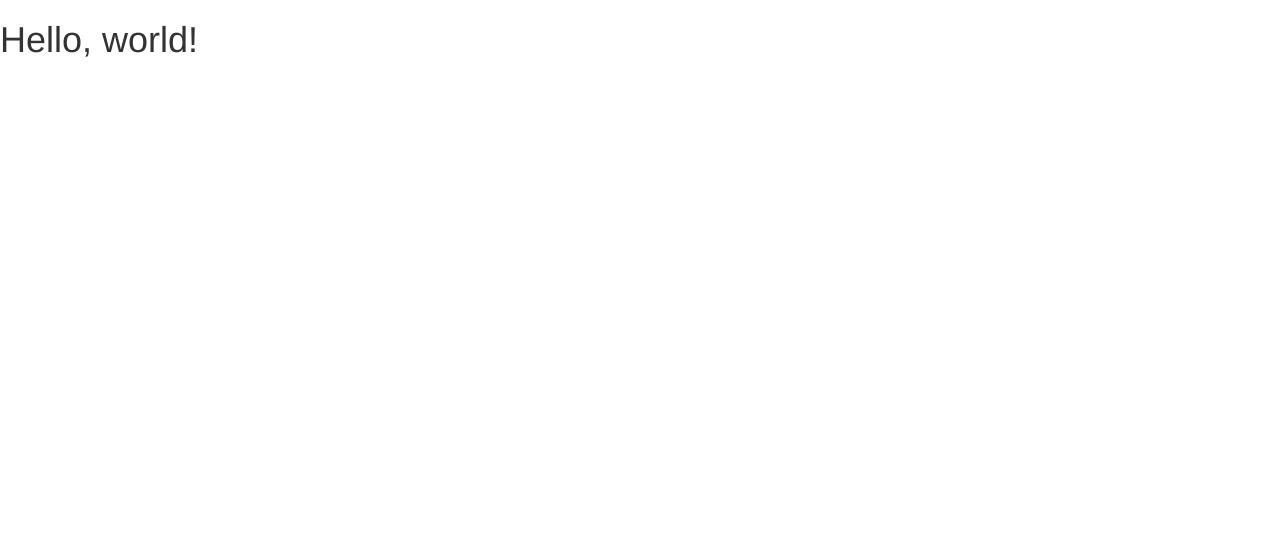
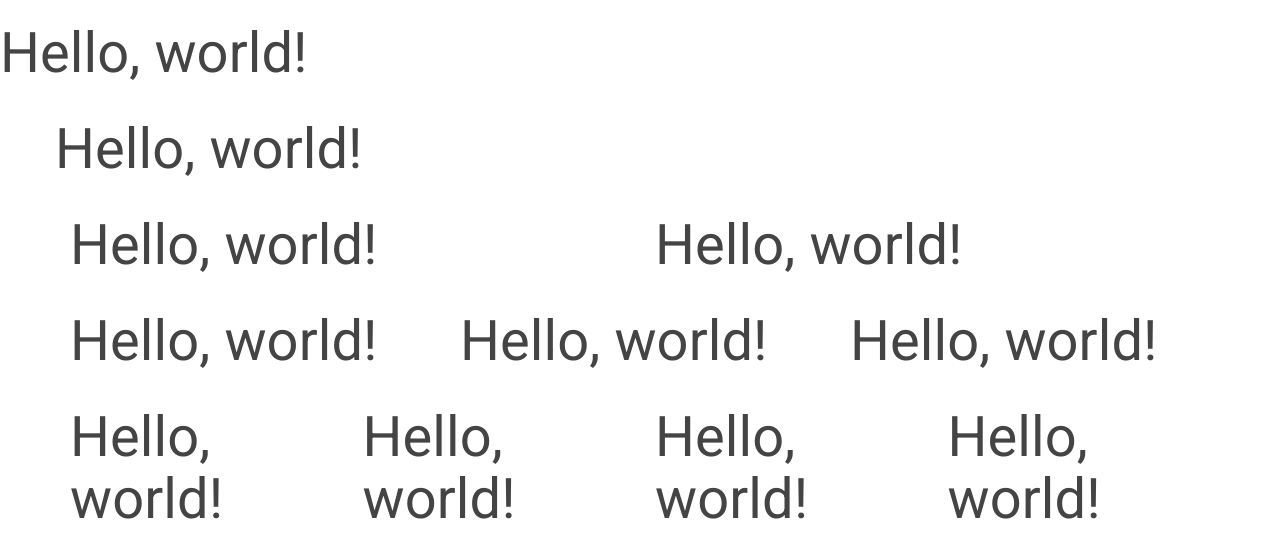
Before and after one commit to kukuhsain/learn-bootstrap-sass, a website: page index.html in a window 1280 px wide. Drawn offline with nearby package versions, Linux system fonts and the light colour scheme.

Commit message:
Update index.html to prepare adding some custom components built using scss

```diff
--- a/index.html
+++ b/index.html
@@ -8,7 +8,7 @@
     <title>Bootstrap 101 Template</title>
 
     <!-- Bootstrap -->
-    <link href="css/bootstrap.css" rel="stylesheet">
+    <link href="css/style.css" rel="stylesheet">
 
     <!-- HTML5 shim and Respond.js for IE8 support of HTML5 elements and media queries -->
     <!-- WARNING: Respond.js doesn't work if you view the page via file:// -->
@@ -19,10 +19,57 @@
   </head>
   <body>
     <h1>Hello, world!</h1>
+    <div class="container">
+
+      <!-- Single row single column -->
+      <div class="row">
+        <h1>Hello, world!</h1>
+      </div>
+
+      <!-- 1 row 2 columns -->
+      <div class="row">
+        <div class="col-md-6">
+          <h1>Hello, world!</h1>
+        </div>
+        <div class="col-md-6">
+          <h1>Hello, world!</h1>
+        </div>
+      </div>
+
+      <!-- 1 row 3 columns -->
+      <div class="row">
+        <div class="col-md-4">
+          <h1>Hello, world!</h1>
+        </div>
+        <div class="col-md-4">
+          <h1>Hello, world!</h1>
+        </div>
+        <div class="col-md-4">
+          <h1>Hello, world!</h1>
+        </div>
+      </div>
+
+      <!-- 1 row 4 columns -->
+      <div class="row">
+        <div class="col-md-3">
+          <h1>Hello, world!</h1>
+        </div>
+        <div class="col-md-3">
+          <h1>Hello, world!</h1>
+        </div>
+        <div class="col-md-3">
+          <h1>Hello, world!</h1>
+        </div>
+        <div class="col-md-3">
+          <h1>Hello, world!</h1>
+        </div>
+      </div>
+
+    </div>
 
     <!-- jQuery (necessary for Bootstrap's JavaScript plugins) -->
-    <script src="https://ajax.googleapis.com/ajax/libs/jquery/1.12.4/jquery.min.js"></script>
+    <!-- <script src="https://ajax.googleapis.com/ajax/libs/jquery/1.12.4/jquery.min.js"></script> -->
     <!-- Include all compiled plugins (below), or include individual files as needed -->
-    <script src="js/bootstrap.min.js"></script>
+    <!-- <script src="js/bootstrap.min.js"></script> -->
   </body>
 </html>
```
